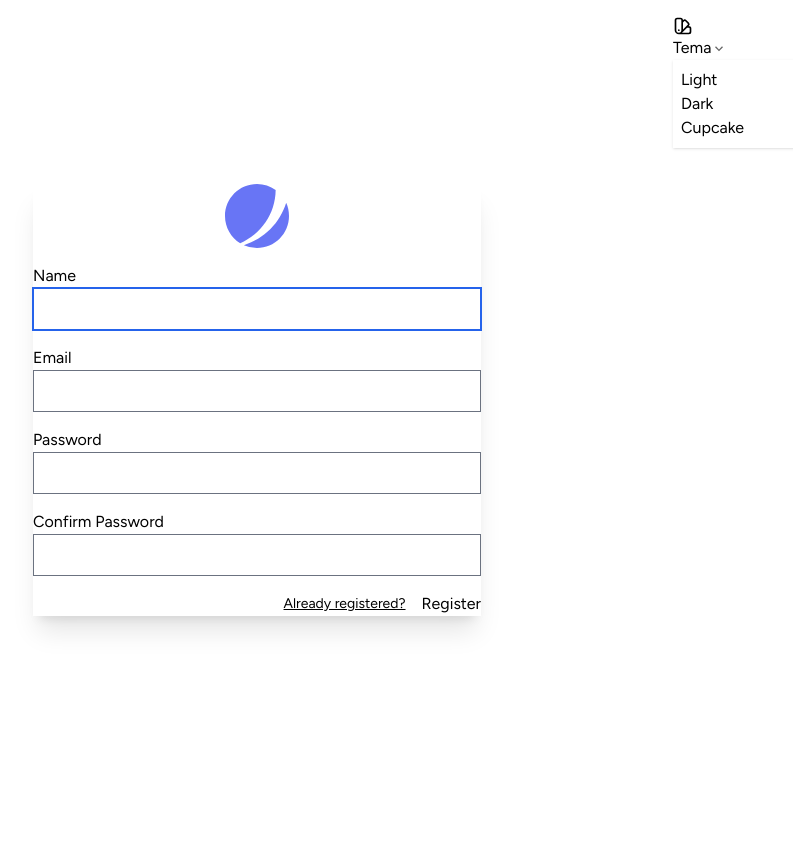
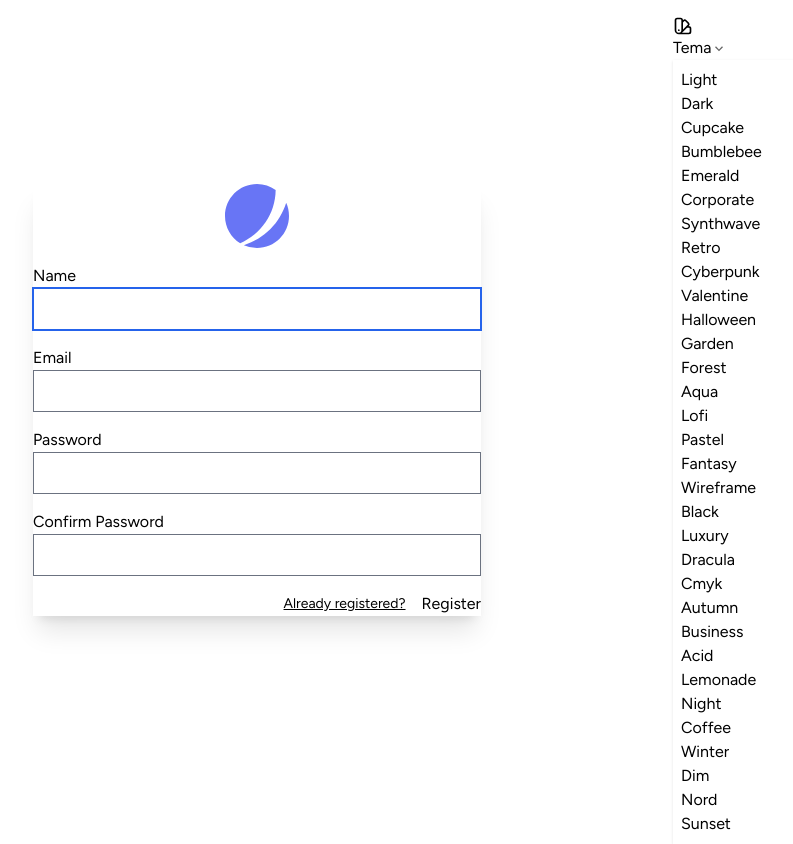
Before and after one commit to edgardodanielmeza/gimnasio, a Laravel app: page /register in a window 1280 px wide. Shown: the whole page, without its empty margins (383-1176 px from the left). Before the commit the page ends 631 px from the top, so only its background shows below. Run offline with Laravel 12, Linux system fonts and the light colour scheme; style sheets or scripts are compiled from the project's sources; some libraries are stand-ins or nearby versions.

Commit message:
feat: Reconfigure theme system to be dynamic and robust
This commit refactors the DaisyUI theme system to improve maintainability and resolve theme availability issues.

- Adds a new `config/daisyui.php` file to act as the single source of truth for the list of available themes in the UI.
- The `theme-switcher` component now dynamically generates its dropdown options by reading from this new config file.
- The `tailwind.config.js` is simplified to `themes: true`, ensuring all built-in DaisyUI themes are compiled into the final CSS, which should fix issues where some themes were not appearing.

```diff
--- /dev/null
+++ b/config/daisyui.php
@@ -0,0 +1,48 @@
+<?php
+
+return [
+    /*
+    |--------------------------------------------------------------------------
+    | DaisyUI Themes
+    |--------------------------------------------------------------------------
+    |
+    | This is the list of themes that will be available in the theme switcher.
+    | It's recommended to also list these themes in your tailwind.config.js
+    | or set `themes: true` to include all themes in your CSS build.
+    |
+    */
+    'themes' => [
+        'light',
+        'dark',
+        'cupcake',
+        'bumblebee',
+        'emerald',
+        'corporate',
+        'synthwave',
+        'retro',
+        'cyberpunk',
+        'valentine',
+        'halloween',
+        'garden',
+        'forest',
+        'aqua',
+        'lofi',
+        'pastel',
+        'fantasy',
+        'wireframe',
+        'black',
+        'luxury',
+        'dracula',
+        'cmyk',
+        'autumn',
+        'business',
+        'acid',
+        'lemonade',
+        'night',
+        'coffee',
+        'winter',
+        'dim',
+        'nord',
+        'sunset',
+    ],
+];
--- a/resources/views/components/theme-switcher.blade.php
+++ b/resources/views/components/theme-switcher.blade.php
@@ -5,7 +5,7 @@
         <svg width="12px" height="12px" class="hidden h-2 w-2 fill-current opacity-60 sm:inline-block" xmlns="http://www.w3.org/2000/svg" viewBox="0 0 2048 2048"><path d="M1799 349l242 241-1017 1017L7 590l242-241 775 775 775-775z"></path></svg>
     </div>
     <ul tabindex="0" class="dropdown-content z-[1] menu p-2 shadow bg-base-300 rounded-box w-52">
-        @foreach (['light', 'dark', 'cupcake'] as $theme)
+        @foreach (config('daisyui.themes', []) as $theme)
             <li><a onclick="setTheme('{{ $theme }}')">{{ ucfirst($theme) }}</a></li>
         @endforeach
     </ul>
--- a/tailwind.config.js
+++ b/tailwind.config.js
@@ -23,6 +23,6 @@ export default {
 
     // Opcional: Configura temas de DaisyUI
     daisyui: {
-        themes: ["light", "dark", "cupcake"],
+        themes: true, // This enables all themes
     },
 };
```
